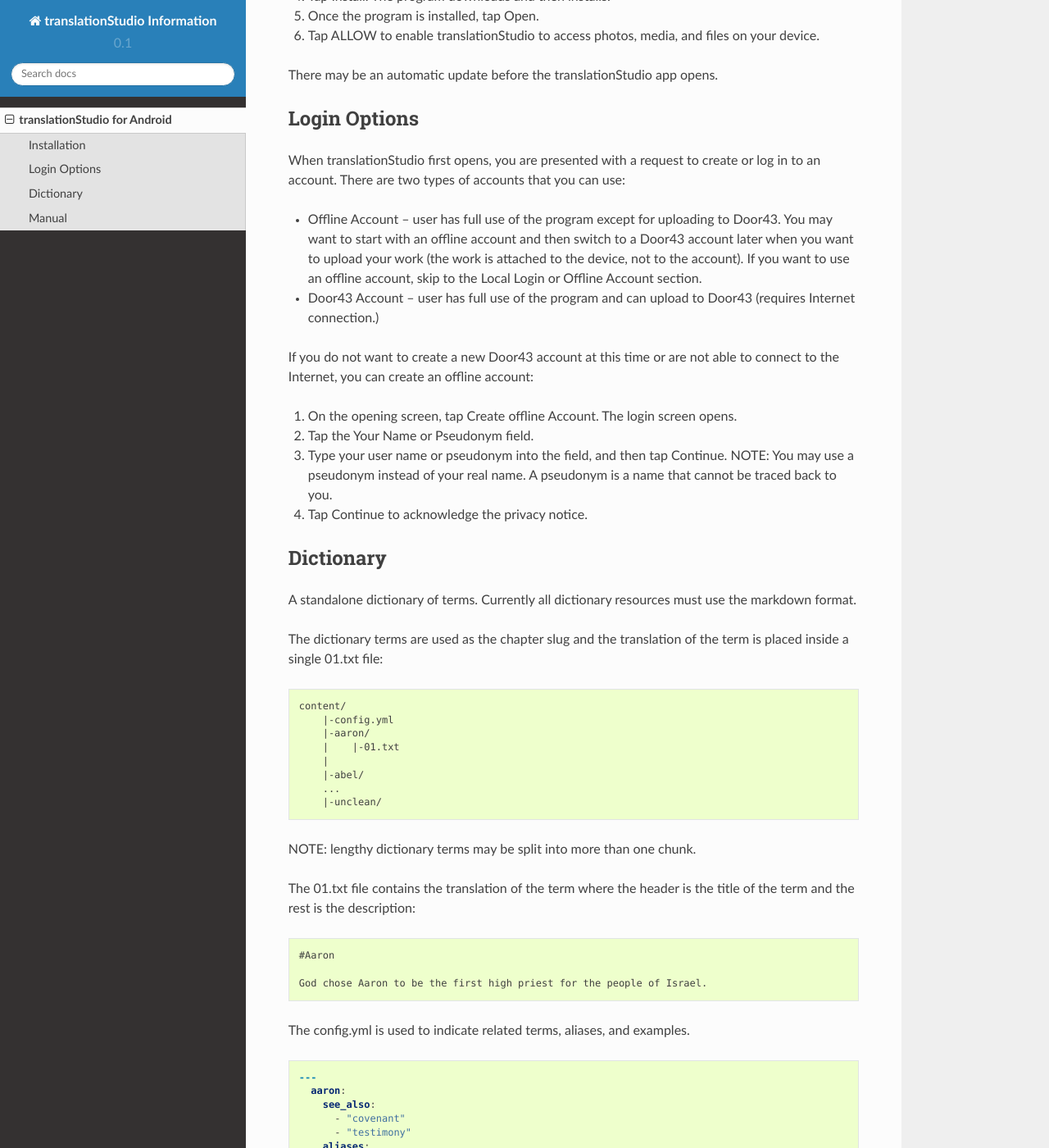
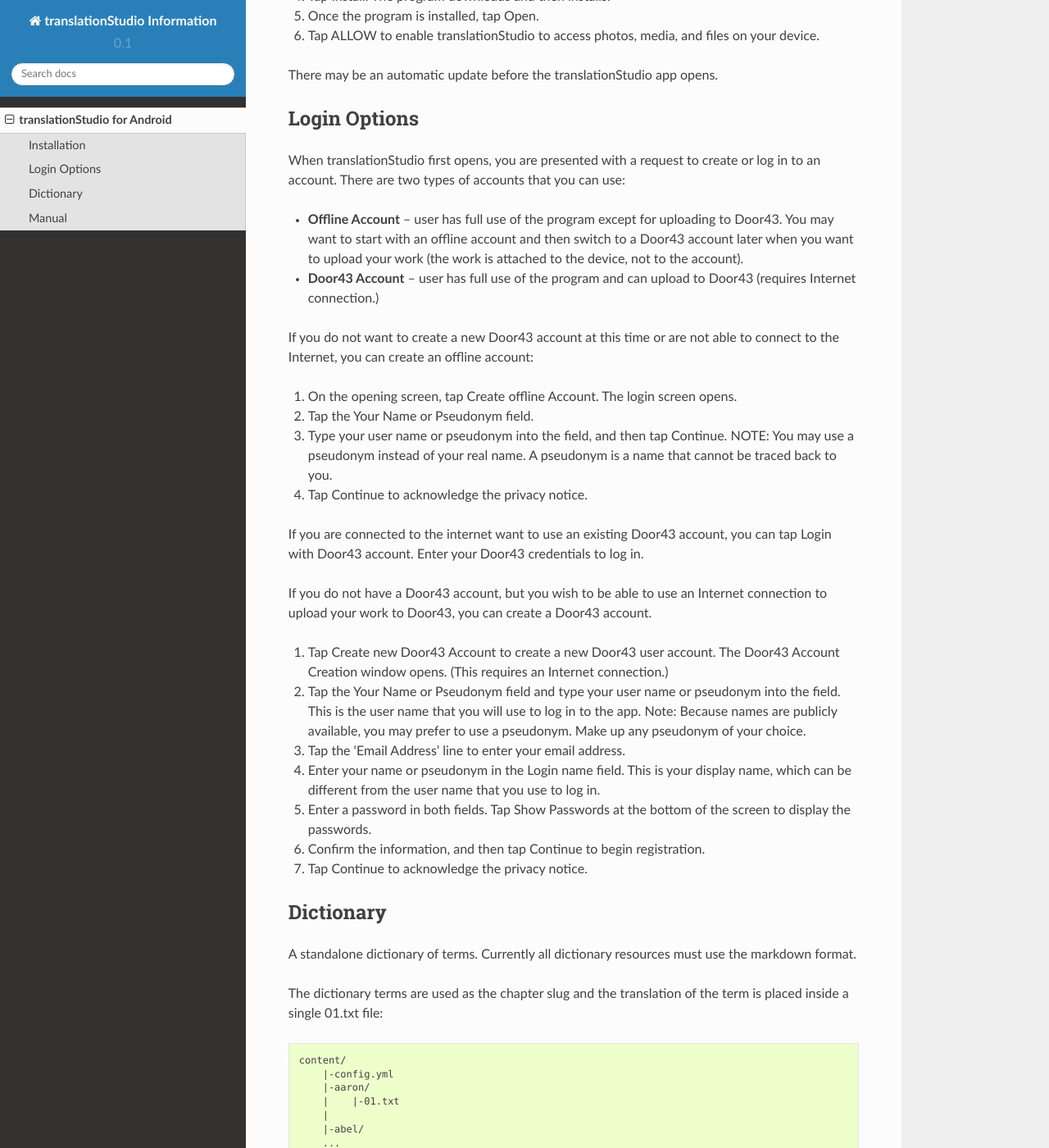
Before and after one commit to unfoldingWord-dev/translationStudio-Info, a Sphinx documentation site: the page built from docs/tablet.rst, in a window 1280 px wide and 1400 px high, scrolled down 472 px. Shown: the whole window at 82% size. Built offline with Sphinx 7.4.7 and the Read the Docs theme 2.0.0, drawn with Linux system fonts in a browser that asks for light colours; pages that are not in the unit, such as notebooks, are missing from menus.

Commit message:
Update tablet.rst

```diff
--- a/docs/tablet.rst
+++ b/docs/tablet.rst
@@ -33,9 +33,9 @@ Login Options
 When translationStudio first opens, you are presented with a request to create or log in to an account.
 There are two types of accounts that you can use:
 
-* Offline Account – user has full use of the program except for uploading to Door43. You may want to start with an offline account and then switch to a Door43 account later when you want to upload your work (the work is attached to the device, not to the account). If you want to use an offline account, skip to the Local Login or Offline Account section.
+* **Offline Account** – user has full use of the program except for uploading to Door43. You may want to start with an offline account and then switch to a Door43 account later when you want to upload your work (the work is attached to the device, not to the account).
 
-* Door43 Account – user has full use of the program and can upload to Door43 (requires Internet connection.)
+* **Door43 Account** – user has full use of the program and can upload to Door43 (requires Internet connection.)
 
 If you do not want to create a new Door43 account at this time or are not able to connect to the Internet, you can create an offline account:
 
@@ -47,6 +47,23 @@ If you do not want to create a new Door43 account at this time or are not able t
 
 4.	Tap Continue to acknowledge the privacy notice.
 
+If you are connected to the internet want to use an existing Door43 account, you can tap Login with Door43 account. Enter your Door43 credentials to log in.
+
+If you do not have a Door43 account, but you wish to be able to use an Internet connection to upload your work to Door43, you can create a Door43 account.
+
+1.	Tap Create new Door43 Account to create a new Door43 user account. The Door43 Account Creation window opens. (This requires an Internet connection.)
+
+2.	Tap the Your Name or Pseudonym field and type your user name or pseudonym into the field. This is the user name that you will use to log in to the app. Note: Because names are publicly available, you may prefer to use a pseudonym. Make up any pseudonym of your choice.
+
+3.	Tap the 'Email Address' line to enter your email address.
+
+4.	Enter your name or pseudonym in the Login name field. This is your display name, which can be different from the user name that you use to log in.
+
+5.	Enter a password in both fields. Tap Show Passwords at the bottom of the screen to display the passwords.
+
+6.	Confirm the information, and then tap Continue to begin registration.
+
+7.	Tap Continue to acknowledge the privacy notice.
 
 Dictionary
 ----------
```
